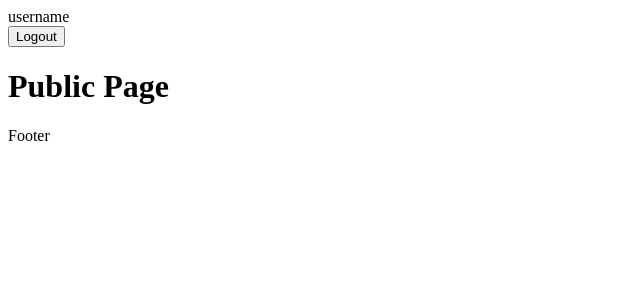
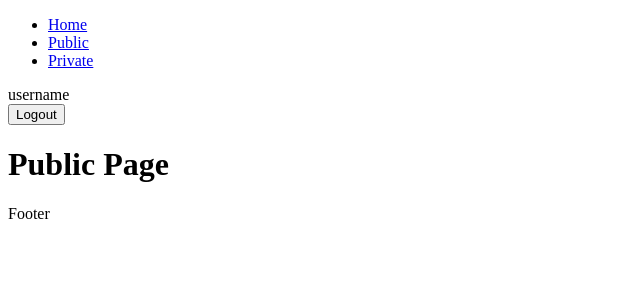
Before and after one commit to vondrasekcz/next-auth-graphql, a Next.js app: page /public in a window 1280 px wide. Shown: the top 300 px of the page, without its empty margins (0-640 px from the left). Built offline with nearby package versions, Linux system fonts and the light colour scheme.

Commit message:
header routes

```diff
--- a/src/components/Header/index.tsx
+++ b/src/components/Header/index.tsx
@@ -1,3 +1,5 @@
+import Link from 'next/link';
+
 import LoginForm from './LoginForm';
 import UserPanel from './UserPanel';
 
@@ -8,11 +10,33 @@ const Header = (): JSX.Element => {
 
   return (
     <div>
-      {isLogged ? (
-        <LoginForm />
-      ) : (
-        <UserPanel />
-      )}
+
+      <ul>
+        <li>
+          <Link href="/">
+            <a>Home</a>
+          </Link>
+        </li>
+        <li>
+          <Link href="/public">
+            <a>Public</a>
+          </Link>
+        </li>
+        <li>
+          <Link href="/private">
+            <a>Private</a>
+          </Link>
+        </li>
+      </ul>
+
+      <div>
+        {isLogged ? (
+          <LoginForm />
+        ) : (
+          <UserPanel />
+        )}
+      </div>
+
     </div>
   );
 };
```
